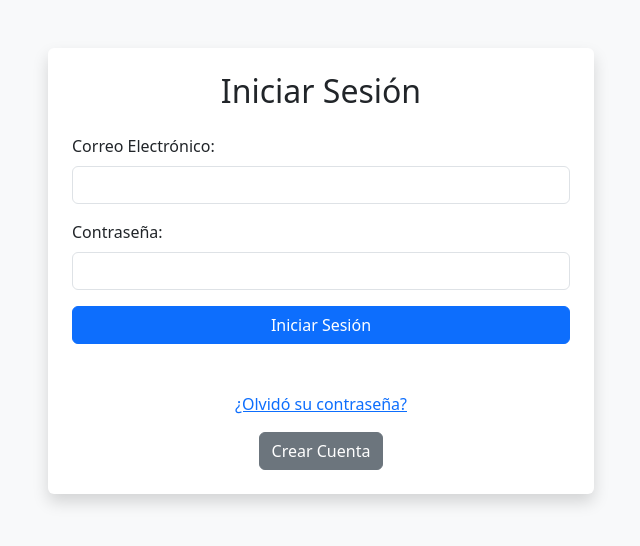
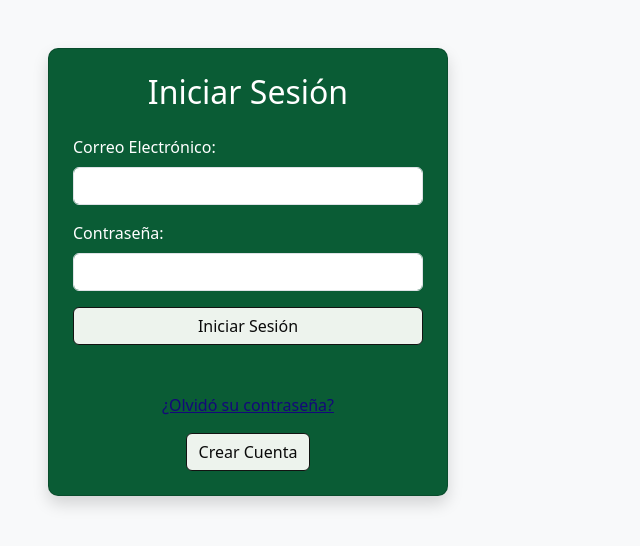
Before and after one commit to JCCODE-SAS/multiempresa_grupo, a Django app: a page that uses usuarios/templates/usuarios/login.html in a window 1280 px wide. Shown: the top 546 px of the page, without its empty margins (319-959 px from the left). Run offline with Django 5.2, Linux system fonts and the light colour scheme.

Commit message:
cambios en el diseño frontend

```diff
--- a/static/css/styles.css
+++ b/static/css/styles.css
@@ -1,14 +1,53 @@
-/* Estilos para la página de inicio */
 
-body {
-    background-color: #777c76; /* Un gris claro de fondo */
+
+label.form-label {
+    color: #fff;
+}
+.card {
+    width: 400px; /* Ajusta el ancho según sea necesario */
+    padding: 30px;
+    background-color: #0a5c35;
+    border-radius: 10px;
+    box-shadow: 0 4px 8px rgba(0, 0, 0, 0.1);
+}
+h2.mb-4     {
+    color: #fff;
+
+
+}
+.logo {
+    text-align: center;
+    margin-bottom: 20px;
+}
+.logo img {
+    max-width: 100px; /* Ajusta el tamaño del logo */
 }
 
-.container {
-    margin-bottom: 50px;
+.btn-primary {
+    background-color: rgb(237, 243, 237) !important;
+    border-color: rgb(18, 19, 18) !important;
+    color: #0a0a0a !important;
+}
+.btn-primary:hover {
+    background-color: #000000  !important;
+    border-color: #fffefe !important;
+    color: #f3efef !important;
+}
+.btn-secondary {
+    background-color: rgb(237, 243, 237) !important;
+    border-color: rgb(18, 19, 18) !important;
+    color: #0a0a0a !important;
+
+}
+.btn-secondary:hover {  background-color: #000000  !important;
+    border-color: #fffefe !important;
+    color: #f3efef !important;
 }
 
-.card {
-    border: none; /* Quita el borde de las tarjetas */
-    box-shadow: 0 2px 5px rgba(0, 0, 0, 0.1); /* Agrega una ligera sombra */
+a {
+    color: #14087a !important;;
+
 }
+a:hover {
+    color: #70bfec !important;
+}
--- a/usuarios/templates/usuarios/restablecer_contrasena.html
+++ b/usuarios/templates/usuarios/restablecer_contrasena.html
@@ -4,6 +4,7 @@
     Los usuarios que hayan solicitado la recuperación de contraseña
     serán dirigidos a esta página
 {% endcomment %}
+
 <!DOCTYPE html>
 <html lang="es">
 <head>
--- a/usuarios/views.py
+++ b/usuarios/views.py
@@ -11,7 +11,7 @@ from django.urls import reverse
 from django.contrib.auth import get_user_model
 import random  # Importar el módulo random
 import string #Importa el modulo string
-import uuid  # Importar el módulo uuid
+import uuid  # Importar el módulo uuid para generar tokens únicos
 from django.core.mail import send_mail  # Importa la función para enviar correos
 from django.template.loader import render_to_string
 from django.utils.http import urlsafe_base64_encode, urlsafe_base64_decode
@@ -168,24 +168,6 @@ def generar_token_recuperacion():
     """Genera un token único para la recuperación de contraseña."""
     return str(uuid.uuid4())
 
-def enviar_correo_recuperacion(usuario, token):
-    """Envía un correo electrónico con el enlace de recuperación de contraseña."""
-    # Crea el enlace de recuperación
-    enlace_recuperacion = f"http://127.0.0.1:8000/usuarios/restablecer_contrasena/{usuario.id}/{token}/"
-
-    # Renderiza la plantilla del correo electrónico
-    html_content = render_to_string('usuarios/email_recuperacion.html', {'enlace': enlace_recuperacion, 'usuario': usuario}) # Renderiza la plantilla del correo electrónico y pasa el enlace y el usuario
-    text_content = 'This is an important message.' # Crea un mensaje de texto plano
-
-    # Crea el correo electrónico
-    msg = EmailMultiAlternatives( # Crea un objeto EmailMultiAlternatives que permite enviar correos con contenido HTMl
-        'Recuperación de Contraseña',
-        text_content,
-        'tu-correo@tu-dominio.com',
-        [usuario.email]
-    )
-    msg.attach_alternative(html_content, "text/html") # Adjunta el contenido HTML al correo electrónico
-    msg.send() # Envía el correo electrónico
 
 # este metodo se encarga de recuperar la contraseña
 def recuperar_contrasena_view(request):
@@ -212,6 +194,25 @@ def recuperar_contrasena_view(request):
     else:
         return JsonResponse({'error': 'Método no permitido'}, status=405)
 
+def enviar_correo_recuperacion(usuario, token):
+    """Envía un correo electrónico con el enlace de recuperación de contraseña."""
+    # Crea el enlace de recuperación
+    enlace_recuperacion = f"http://127.0.0.1:8000/usuarios/restablecer_contrasena/{usuario.id}/{token}/"
+
+    # Renderiza la plantilla del correo electrónico
+    html_content = render_to_string('usuarios/email_recuperacion.html', {'enlace': enlace_recuperacion, 'usuario': usuario}) # Renderiza la plantilla del correo electrónico y pasa el enlace y el usuario
+    text_content = 'This is an important message.' # Crea un mensaje de texto plano
+
+    # Crea el correo electrónico
+    msg = EmailMultiAlternatives( # Crea un objeto EmailMultiAlternatives que permite enviar correos con contenido HTMl
+        'Recuperación de Contraseña',
+        text_content,
+        'tu-correo@tu-dominio.com',
+        [usuario.email]
+    )
+    msg.attach_alternative(html_content, "text/html") # Adjunta el contenido HTML al correo electrónico
+    msg.send() # Envía el correo electrónico
+
 # este metodo se encarga de restablecer la contraseña al usuario que olvido su contraseña
 def restablecer_contrasena_view(request, usuario_id, token):
     """Vista para restablecer la contraseña y registrar el cambio en CambioContrasena."""
```
Also changed, not shown: static/js/recuperar_contrasena.js (+51 -22 lines), usuarios/templates/usuarios/recuperar_contrasena.html (+7 -3 lines), usuarios/templates/usuarios/registro.html (+10 -10 lines), usuarios/templates/usuarios/email_recuperacion.html (line endings or trailing spaces).
